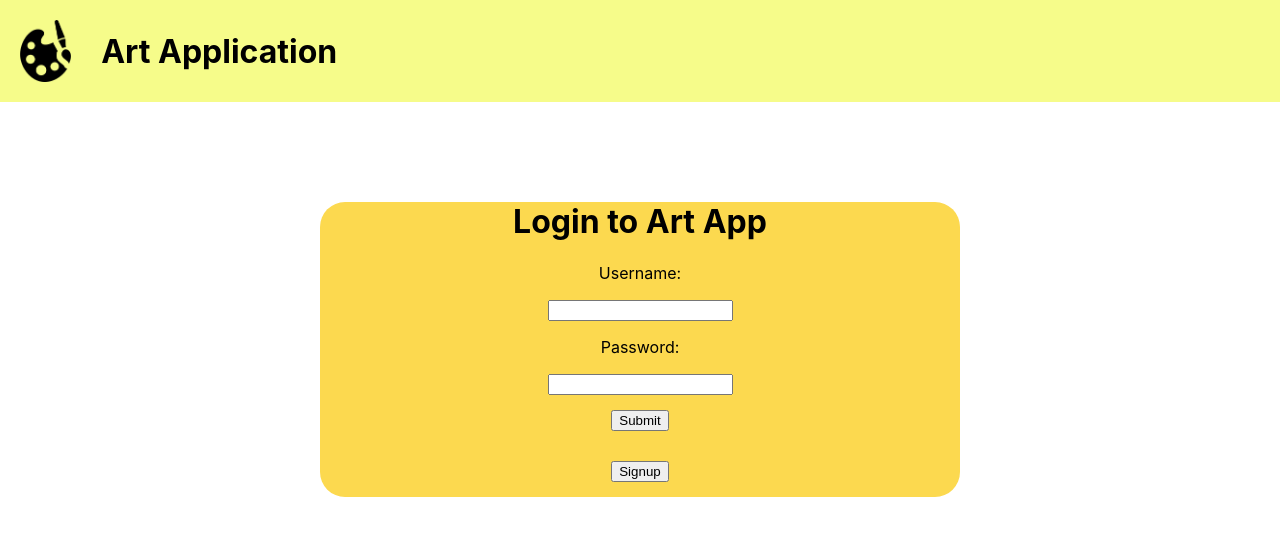
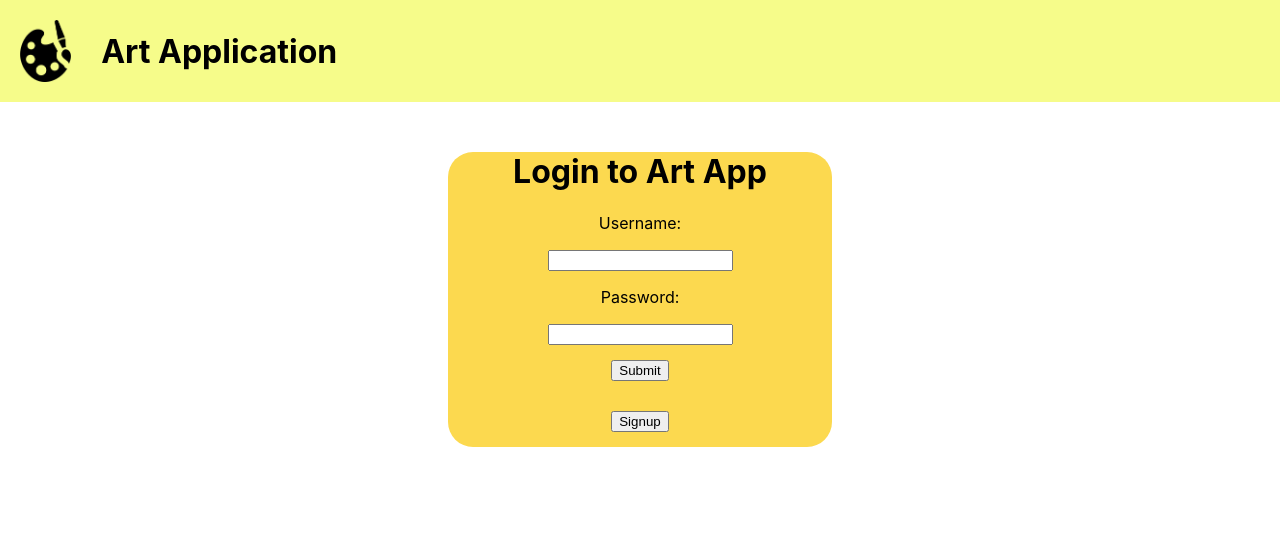
Before and after one commit to karelrojas/simple-art-app, a React (Create React App) app: page /login in a window 1280 px wide. Shown: the top 536 px of the page. Built offline with nearby package versions, Linux system fonts and the light colour scheme.

Commit message:
small linting adjustments

```diff
--- a/src/App.js
+++ b/src/App.js
@@ -1,5 +1,4 @@
 import './App.css';
-import ReactDOM from "react-dom/client";
 import { BrowserRouter, Routes, Route, Navigate } from "react-router-dom";
 import Overhead from "./pages/Overhead";
 import Profile from "./pages/Profile";
@@ -35,9 +34,9 @@ export default function App() {
               current value of the token. If the token is any value except 0, it will
               not be valid and prevent the user from entering
           */}
-          <Route path="/login" element={token != 0 ? <Login setToken={setToken}/> : <Navigate to="/home" />}/>
+          <Route path="/login" element={token !== 0 ? <Login setToken={setToken}/> : <Navigate to="/home" />}/>
           <Route path="/signup" element={<Signup setToken={setToken}/>} />
-          <Route path ="/" element={token == 0 ? <Overhead /> : <Navigate to="/login"/>}>
+          <Route path ="/" element={token === 0 ? <Overhead /> : <Navigate to="/login"/>}>
             <Route path="" element={<Navigate to="/home"/>} />
             {/* home directory takes the token so the user can log out, will likely change to another page */}
             <Route path="home" element={<Home setToken={setToken}/>}/>
--- a/src/pages/Form.js
+++ b/src/pages/Form.js
@@ -38,9 +38,9 @@ export default function Form({setToken, flag}) {
         e.preventDefault();
         token = await credInput(username, password, email, flag);
         console.log(token);
-        if(flag && token == 0) {
+        if(flag && token === 0) {
             // New account created, redirect to login page
-        } else if (token == 0) {
+        } else if (token === 0) {
             setToken(parseInt(token));
         }
     }
@@ -48,7 +48,7 @@ export default function Form({setToken, flag}) {
 
     return (
         <form className="Login" onSubmit={handleSubmit}>
-            { token == 2 ? (
+            { token === 2 ? (
                 <div className="form-error">Incorrect username or password</div>
             ) : null }
             <label>
--- a/src/pages/sty/Form.css
+++ b/src/pages/sty/Form.css
@@ -1,7 +1,7 @@
 .Form-box {
     margin: auto;
-    margin-top: 100px;
-    width: 50%;
+    margin-top: 50px;
+    width: 30%;
     text-align: center;
     background-color: rgb(252, 217, 79);
     border-radius: 25px;
```
